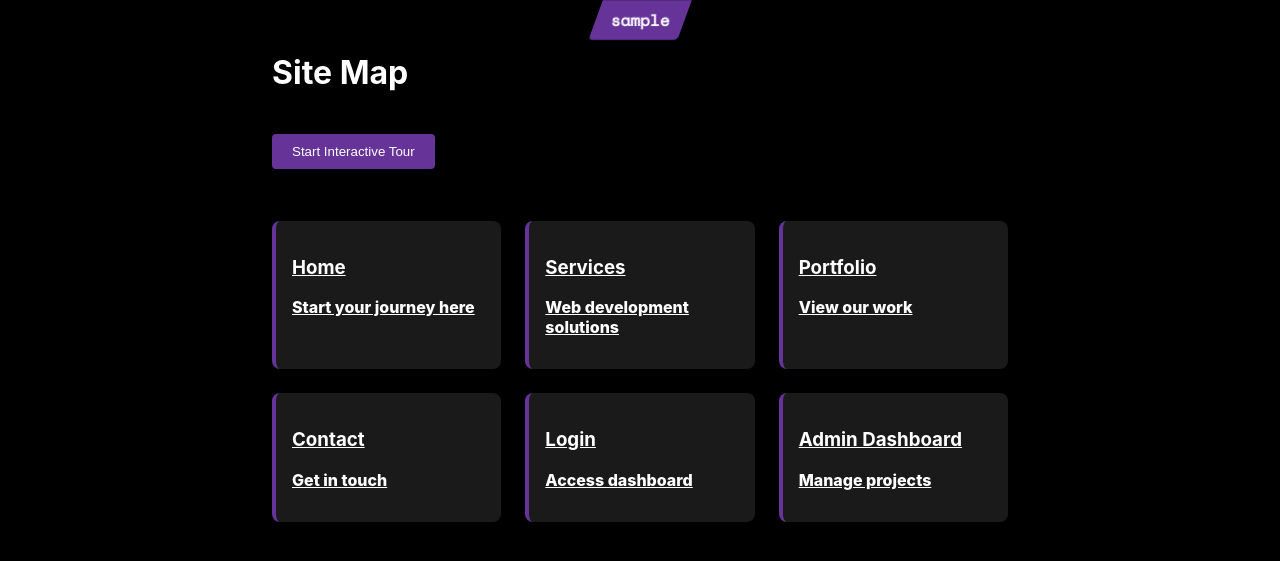
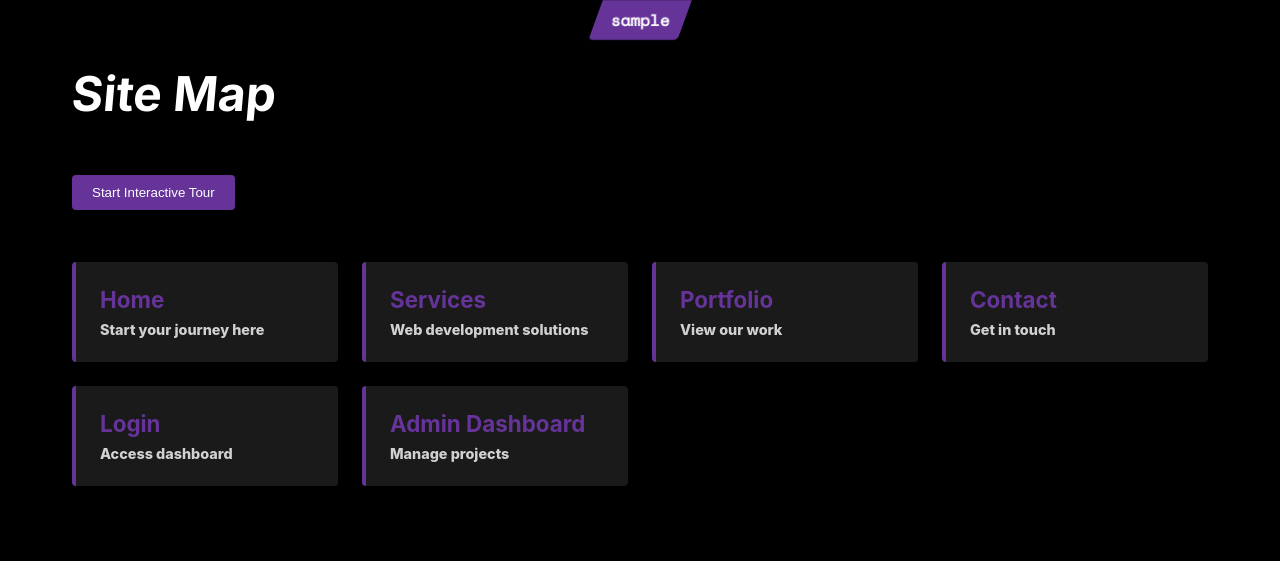
Before and after one commit to pixel123456789/UnconsciousSlategreyVolume, a Flask app: page /sitemap in a window 1280 px wide. Shown: the part 88-649 px from the top of the page. Run offline with Flask 3, Linux system fonts and the light colour scheme; the visitor is signed in with stand-in values (Sample User, id 1).

Commit message:
Assistant checkpoint: Update tutorial and sitemap styling to match site theme
Assistant generated file changes:
- static/css/tutorial.css: Update tutorial and sitemap styling to match site theme

---

User prompt:

and make the styling and fonts match, my site, its ugly, get rid

Replit-Commit-Author: Assistant
Replit-Commit-Session-Id: 26d6c5f3-d7f6-48f9-b1ae-eda746e1db72

```diff
--- a/static/css/tutorial.css
+++ b/static/css/tutorial.css
@@ -35,30 +45,51 @@
 
 .sitemap {
     padding: 2rem;
-    max-width: 800px;
+    max-width: 1200px;
     margin: 88px auto 0;
+    font-family: -apple-system, BlinkMacSystemFont, "SF Pro Text", "SF Pro Display", "SF Pro Icons", "Helvetica Neue", Helvetica, Arial, sans-serif;
+}
+
+.sitemap h1 {
+    font-size: 3rem;
+    margin-bottom: 2rem;
+    transform: skew(-5deg);
+    color: white;
 }
 
 .sitemap-grid {
     display: grid;
-    grid-template-columns: repeat(auto-fit, minmax(200px, 1fr));
+    grid-template-columns: repeat(auto-fit, minmax(250px, 1fr));
     gap: 1.5rem;
     margin-top: 2rem;
 }
 
 .sitemap-item {
     background: #1a1a1a;
-    padding: 1rem;
-    border-radius: 8px;
+    padding: 1.5rem;
+    border-radius: 4px;
     color: white;
     cursor: pointer;
     transition: all 0.3s ease;
     border-left: 4px solid rebeccapurple;
+    text-decoration: none;
 }
 
 .sitemap-item:hover {
     transform: translateY(-5px);
-    box-shadow: 0 5px 15px rgba(102, 51, 153, 0.2);
+    background: #222;
+}
+
+.sitemap-item h3 {
+    margin: 0 0 0.5rem 0;
+    color: rebeccapurple;
+    font-size: 1.4rem;
+}
+
+.sitemap-item p {
+    margin: 0;
+    opacity: 0.8;
+    font-size: 0.9rem;
 }
 
 @media (max-width: 768px) {
```
Also changed, not shown: other parts of static/css/tutorial.css (+20 -5 lines).
